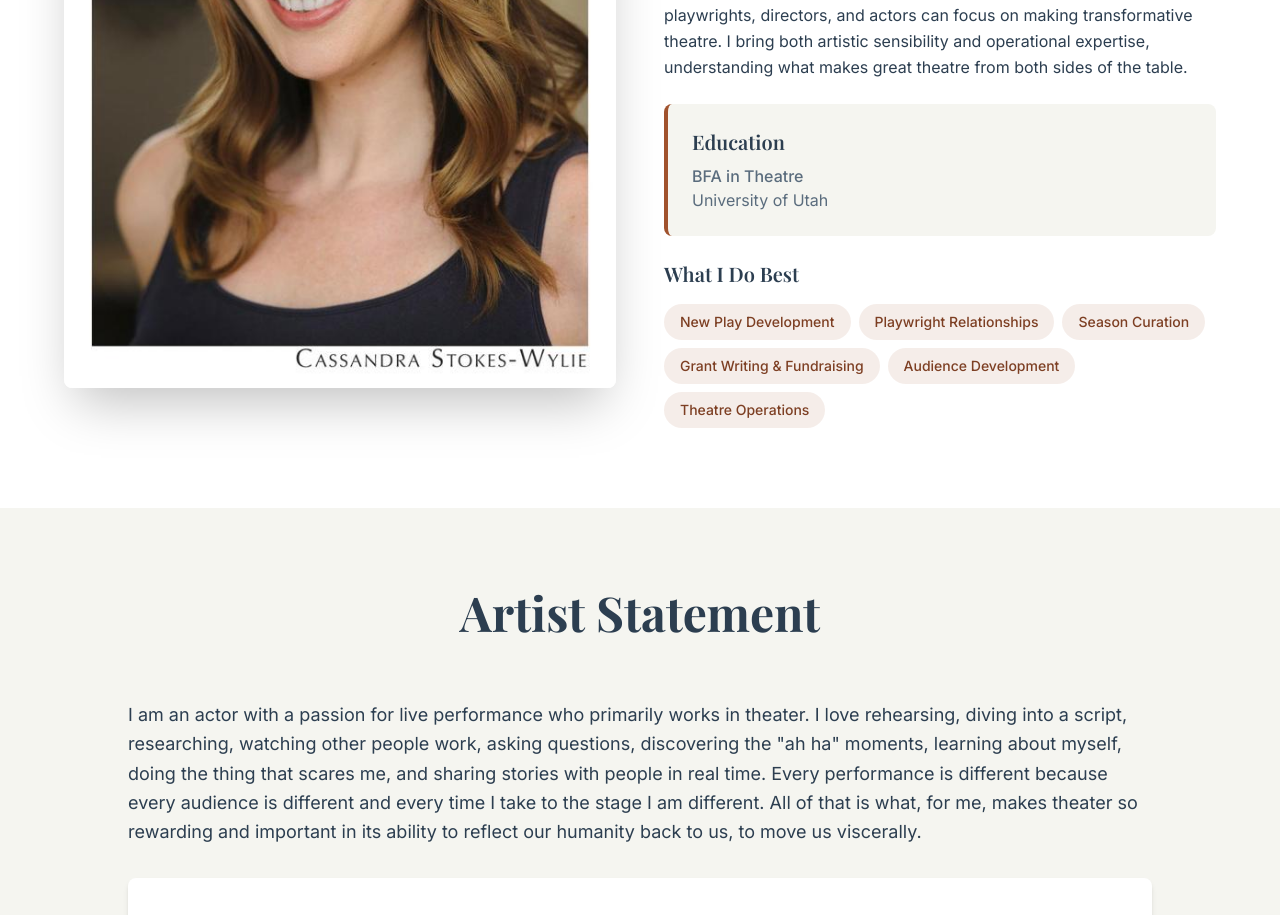
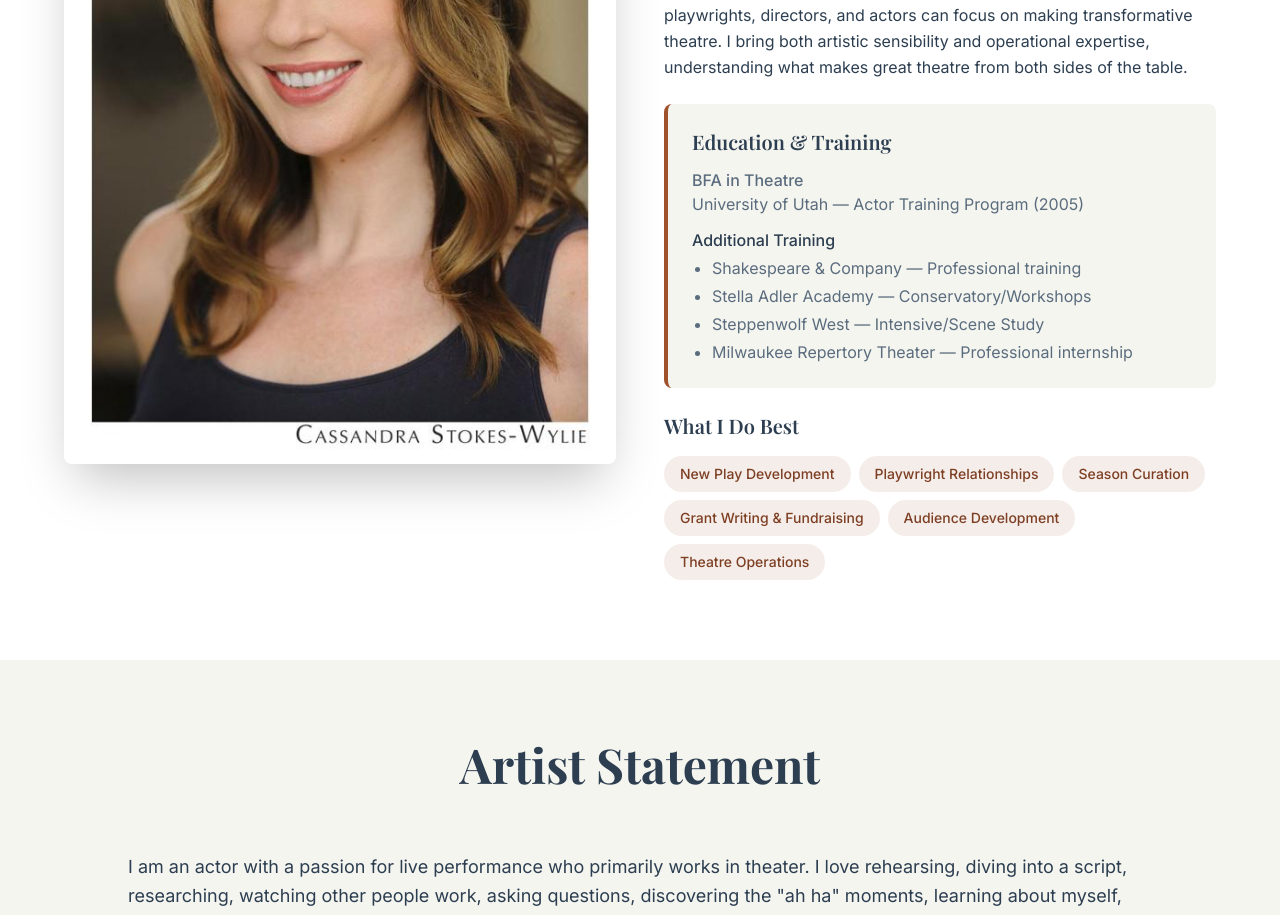
Before and after one commit to topher416/cstokeswylie, a React (Vite) app: page / in a window 1280 px wide. Shown: the part 1380-2295 px from the top of the page. Built offline with nearby package versions, Linux system fonts and the light colour scheme.

Commit message:
content(about): expand Education with University of Utah Actor Training Program (2005) and add Additional Training (Shakespeare & Company, Stella Adler Academy, Steppenwolf West, Milwaukee Rep)

```diff
--- a/src/components/About.jsx
+++ b/src/components/About.jsx
@@ -43,14 +43,25 @@ const About = () => {
               </p>
             </div>
 
-            {/* Education Highlight */}
+            {/* Education & Training */}
             <div className="mt-8 p-6 bg-background-dark rounded-lg border-l-4 border-accent">
-              <h3 className="text-xl font-semibold mb-2 text-primary">Education</h3>
-              <p className="text-text-light">
-                <span className="font-medium">BFA in Theatre</span>
-                <br />
-                University of Utah
-              </p>
+              <h3 className="text-xl font-semibold mb-3 text-primary">Education & Training</h3>
+              <div className="space-y-3 text-text-light">
+                <p>
+                  <span className="font-medium">BFA in Theatre</span>
+                  <br />
+                  University of Utah — Actor Training Program (2005)
+                </p>
+                <div>
+                  <div className="font-medium text-primary mb-1">Additional Training</div>
+                  <ul className="list-disc pl-5 space-y-1">
+                    <li>Shakespeare &amp; Company — Professional training</li>
+                    <li>Stella Adler Academy — Conservatory/Workshops</li>
+                    <li>Steppenwolf West — Intensive/Scene Study</li>
+                    <li>Milwaukee Repertory Theater — Professional internship</li>
+                  </ul>
+                </div>
+              </div>
             </div>
 
             {/* Key Specialties */}
```
